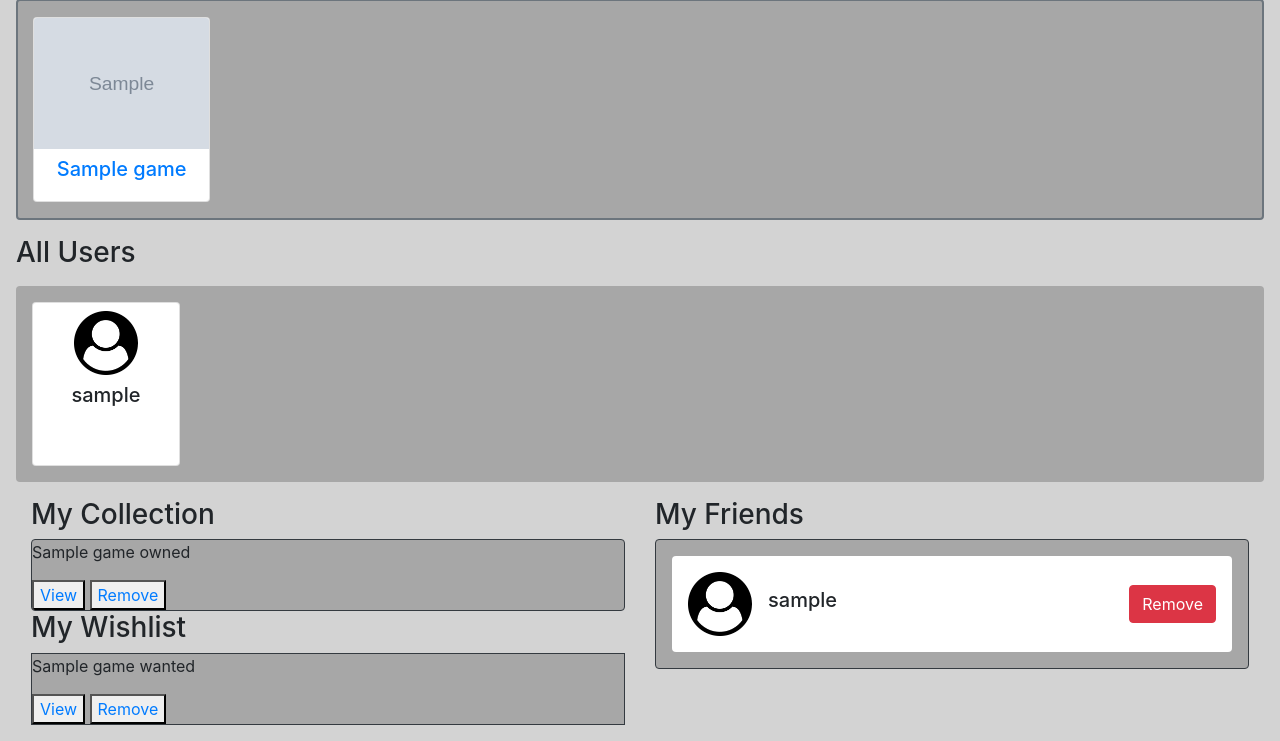
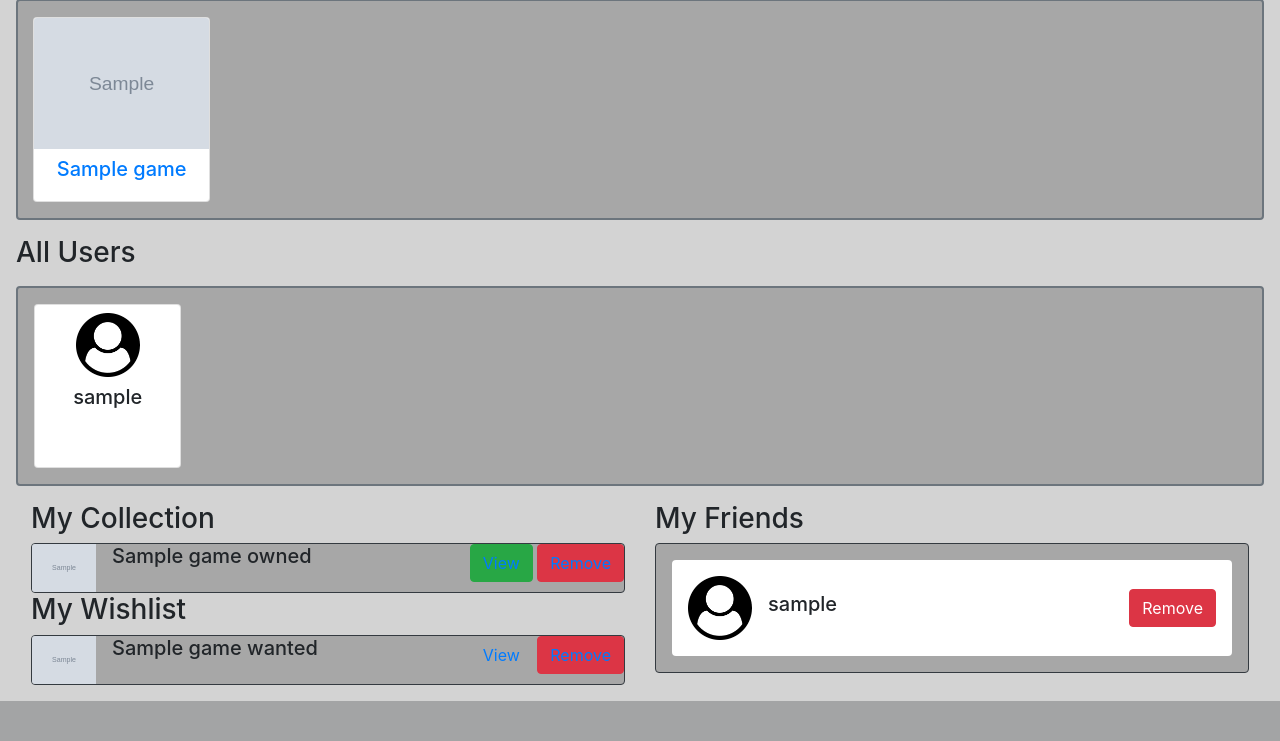
Before and after one commit to JDavisWASD/Game_Storefront, a Flask app: template flask_app/templates/dashboard.html in a window 1280 px wide. Shown: the part 123-864 px from the top of the page. After the commit the page ends 824 px from the top, so only its background shows below. Run offline with Flask 2, Linux system fonts and the light colour scheme; the template is opened without the code that fills it: most values are stand-ins (such as "Sample title", 1, 10 or a date in 2020); grey boxes marked "Sample" are stand-in pictures; some libraries are stand-ins or nearby versions.

Commit message:
added more styling

```diff
--- a/flask_app/templates/dashboard.html
+++ b/flask_app/templates/dashboard.html
@@ -42,14 +42,14 @@
 
     <!-- 'All Users' section [HS] -->
     <h3 class="m-3">All Users</h3>
-    <div class="row flex-nowrap mx-3 px-2 py-3 overflow-auto bg-faded-grey border-radius-xs">
+    <div class="row flex-nowrap mx-3 px-2 py-3 overflow-auto bg-faded-grey border-2-grey border-radius-xs">
         {% for user in all_users %}
             <!-- User card -->
             <div class="card col-user-card user-card-fixed-ht mx-2">
                 <img src="../static/images/user-circle.png" class="card-img-top user-icon mx-auto mt-2" alt="{{ user.username }}'s user icon">
                 <div class="card-body mx-auto">
                     <h5 class="card-title text-center">{{ user.username }}</h5>
-                    {% for friend in all_friends %}     {# check if this user is already in our friends list #}
+                    {% for friend in all_friends %}     {# check if this user is self or is already in our friends list #}
                         {% if (user.id != friend.id) and (user.id != self_user.id) %}
                             <button class="btn btn-primary btn-group-vertical"><a href="/add/friend/{{ user.id }}" class="text-white">Add</a></button>
                         {% endif %}
@@ -68,16 +68,17 @@
                 <h3>My Collection</h3>
                 <div class="border border-dark bg-faded-grey border-radius-xs overflow-auto">
                     {% for game_owned in collection_games %}
-                        <div>   <!-- row for each game in collections -->
-                            <div>   <!-- container to hold image and game title -->
+                        <div class="d-flex justify-content-between">   <!-- row for each game in collections -->
+                            <div class="d-flex">   <!-- container to hold image and game title -->
                                 <!-- image placeholder -->
-                                {{ game_owned.name }}</p>
+                                <img src="{{ game_owned.image_source }}" class="game-icon mr-3" alt="cover image of {{ game_owned.name }}">
+                                <h5>{{ game_owned.name }}</h5>
                             </div>
                             <!-- container for view/remove buttons -->
                             <div>
                                 <!-- 'view' link is a placeholder, may need to change later-->
-                                <button><a href="/view/game/{{ game_owned.id }}">View</a></button>
-                                <button><a href="/remove/collection/game/{{ game_owned.id }}">Remove</a></button>
+                                <button class="btn btn-success"><a href="/view/game/{{ game_owned.id }}">View</a></button>
+                                <button class="btn btn-danger"><a href="/remove/collection/game/{{ game_owned.id }}">Remove</a></button>
                             </div>
                         </div>
                     {% endfor %}
@@ -87,18 +88,19 @@
             <!-- 'Wishlist' section [HS] -->
             <div>
                 <h3>My Wishlist</h3>
-                <div class="border border-dark bg-faded-grey overflow-auto">
+                <div class="border border-dark bg-faded-grey border-2-grey overflow-auto">
                     {% for game_wanted in wishlist_games %}
-                        <div>   <!-- row for each game in wishlist -->
-                            <div>   <!-- container to hold image and game title -->
+                        <div class="d-flex justify-content-between">   <!-- row for each game in wishlist -->
+                            <div class="d-flex">   <!-- container to hold image and game title -->
                                 <!-- image placeholder -->
-                                <p>{{ game_wanted.name }}</p>
+                                <img src="{{ game_wanted.image_source }}" class="game-icon mr-3" alt="cover image of {{ game_wanted.name }}">
+                                <h5>{{ game_wanted.name }}</h5>
                             </div>
                             <!-- container for view/remove buttons -->
                             <div>
                                 <!-- 'view' link is a placeholder, may need to change later-->
-                                <button><a href="/view/game/{{ game_wanted.id }}">View</a></button>
-                                <button><a href="/remove/collection/game/{{ game_wanted.id }}">Remove</a></button>
+                                <button class="btn btn-sucess"><a href="/view/game/{{ game_wanted.id }}">View</a></button>
+                                <button class="btn btn-danger"><a href="/remove/collection/game/{{ game_wanted.id }}">Remove</a></button>
                             </div>
                         </div>
                     {% endfor %}
```
